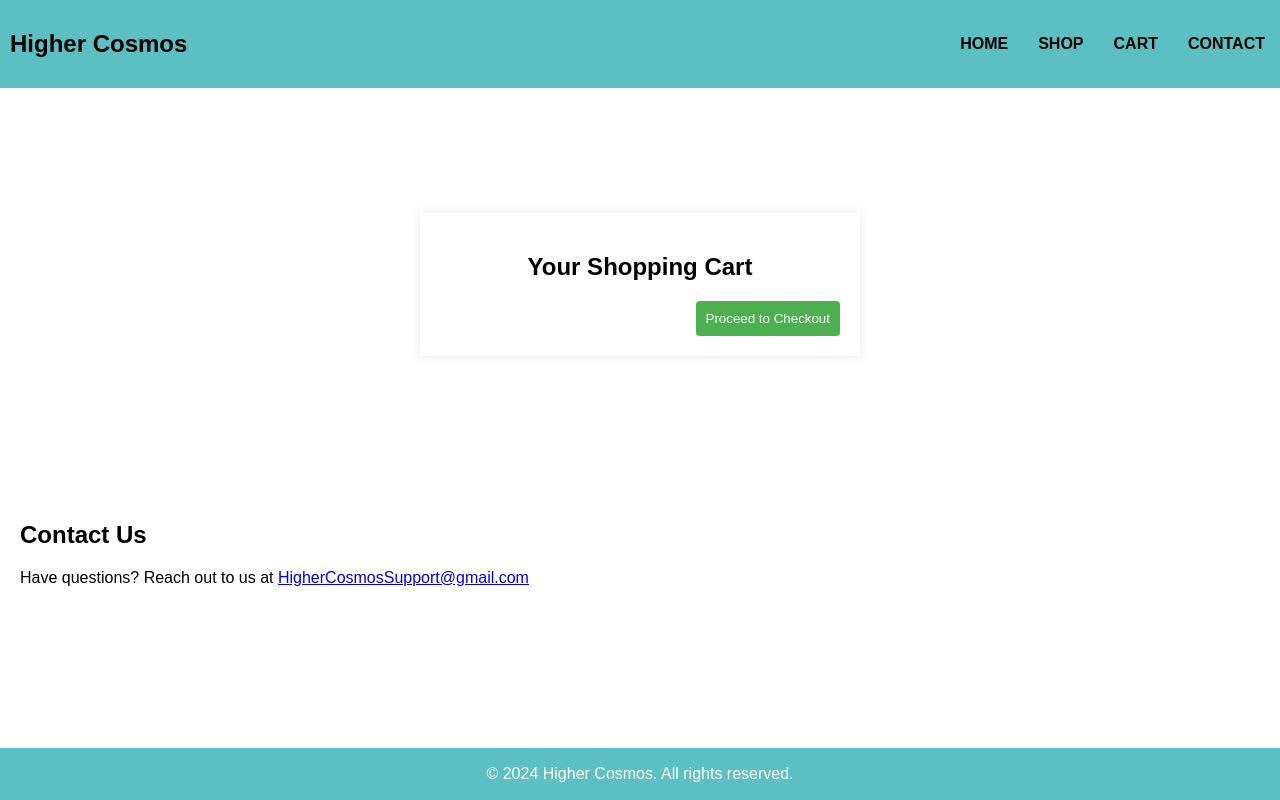
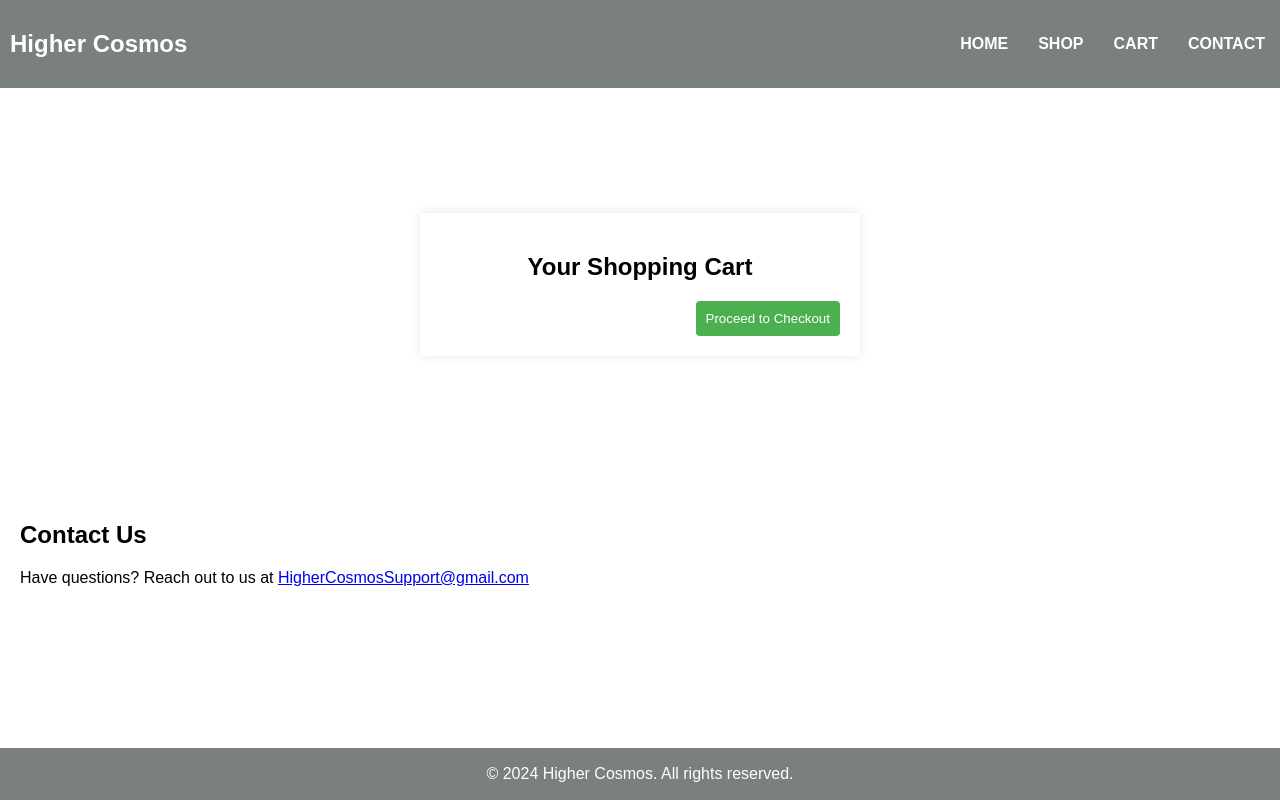
Before and after one commit to HigherCosmos/Higher-Cosmos, a PHP site: page /Cart.html in a window 1280 px wide. Run offline with PHP 8.4, Linux system fonts and the light colour scheme.

Commit message:
change navbar buttons

```diff
--- a/HigherCosmosStyles.css
+++ b/HigherCosmosStyles.css
@@ -7,14 +7,16 @@ body {
 }
 
 .navbar {
+    color: #fff;
     width: 100%;
     height: auto;
     padding: 10px;
-    background-color: #5cbfc1;
+    background-color: #7a7f7f;
     border-radius: 0;
 }
 
 .navbar-container {
+    width: 100%;
     display: flex;
     justify-content: space-between;
     align-items: center;
@@ -30,18 +32,22 @@ body {
 }
 
 .navbar li {
+    width: 100%;
     margin: 0 15px;
     font-weight: bold;
     text-transform: uppercase;
 }
 
 .navbar a {
-    color: black;
+    color: rgb(255, 255, 255);
     text-decoration: none;
 }
 
 .navbar a:hover {
-    color: #3a7fa1;
+    color: #7a7f7f;
+    background-color: #fff;
+    border-radius: 10px;
+    padding: 0px;
 }
 
 .title {
@@ -124,7 +130,7 @@ section {
 }
 
 footer {
-    background-color: #5cbfc1;
+    background-color: #7a7f7f;
     color: white;
     text-align: center;
     padding: 1px;
```
